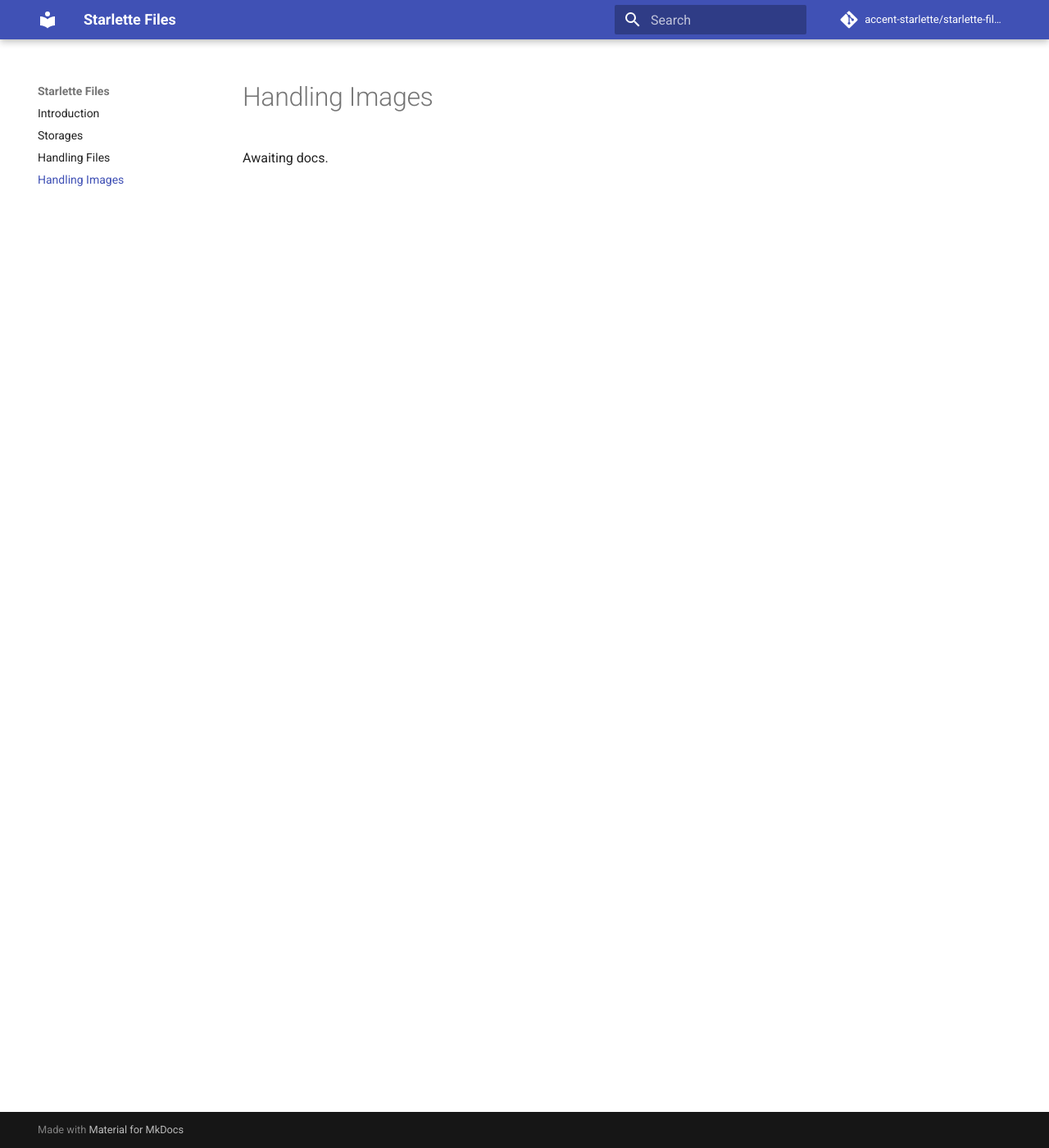
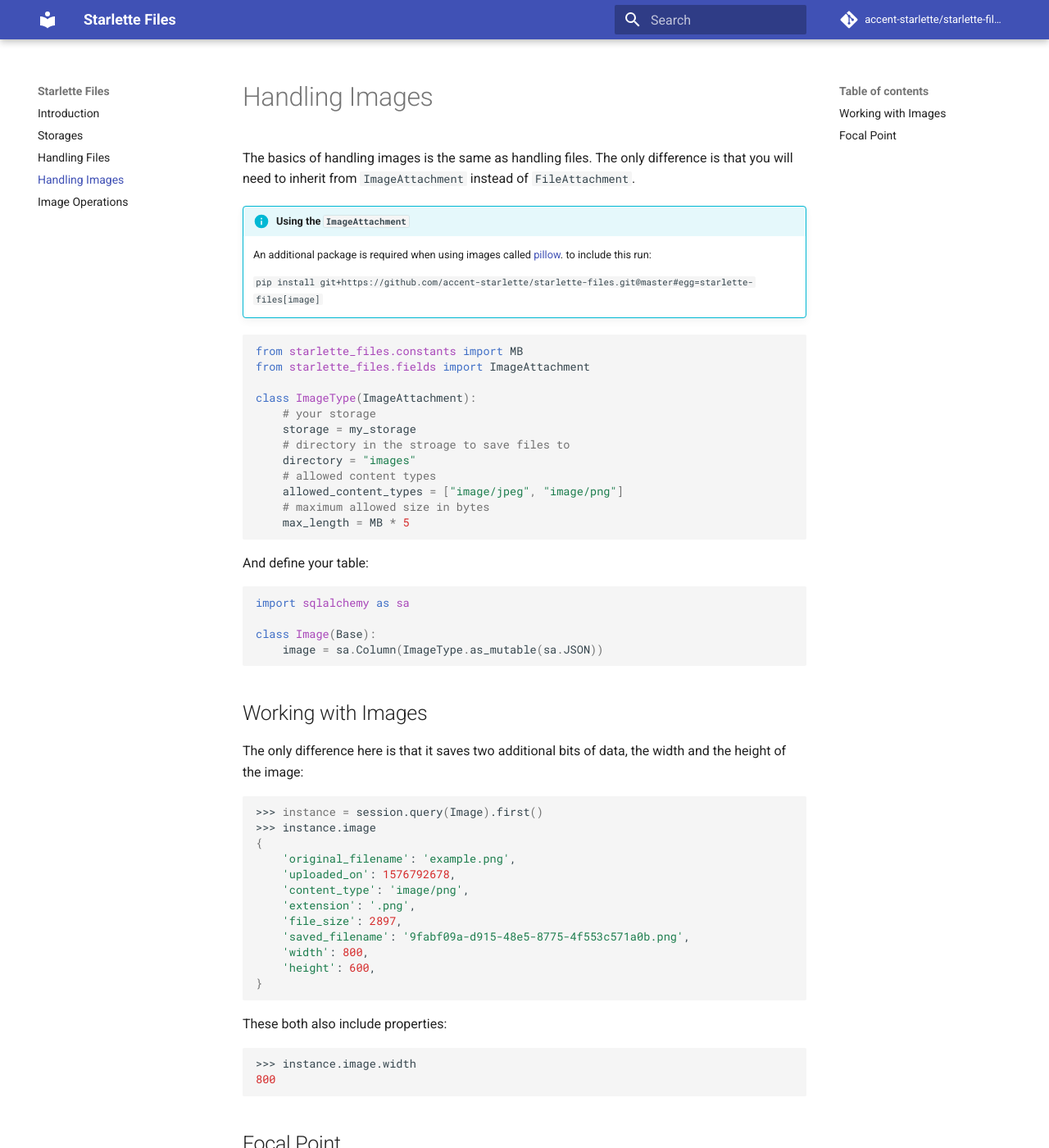
Before and after one commit to accent-starlette/starlette-files, an MkDocs documentation site: the page built from docs/handling_images.md, in a window 1280 px wide and 1400 px high. Shown: the whole window at 82% size. Built offline with MkDocs 1.6.1 and Material for MkDocs 9.7.7, drawn with Linux system fonts in a browser that asks for light colours; comment, search, counter and statistics services are not loaded; some of the changed text lies outside the part shown.

Commit message:
added handling images to docs

````diff
--- a/docs/handling_images.md
+++ b/docs/handling_images.md
@@ -1,3 +1,79 @@
 # Handling Images
 
-Awaiting docs.
+The basics of handling images is the same as handling files. The only difference is
+that you will need to inherit from `ImageAttachment` instead of `FileAttachment`.
+
+!!! info "Using the `ImageAttachment`"
+
+    An additional package is required when using images called [pillow](https://pypi.org/project/Pillow/).
+    to include this run:
+
+    ```pip install git+https://github.com/accent-starlette/starlette-files.git@master#egg=starlette-files[image]```
+
+```python
+from starlette_files.constants import MB
+from starlette_files.fields import ImageAttachment
+
+class ImageType(ImageAttachment):
+    # your storage
+    storage = my_storage
+    # directory in the stroage to save files to
+    directory = "images"
+    # allowed content types
+    allowed_content_types = ["image/jpeg", "image/png"]
+    # maximum allowed size in bytes
+    max_length = MB * 5
+```
+
+And define your table:
+
+```python
+import sqlalchemy as sa
+
+class Image(Base):
+    image = sa.Column(ImageType.as_mutable(sa.JSON))
+```
+
+## Working with Images
+
+The only difference here is that it saves two additional bits of data,
+the width and the height of the image:
+
+```bash
+>>> instance = session.query(Image).first()
+>>> instance.image
+{
+    'original_filename': 'example.png',
+    'uploaded_on': 1576792678,
+    'content_type': 'image/png',
+    'extension': '.png',
+    'file_size': 2897,
+    'saved_filename': '9fabf09a-d915-48e5-8775-4f553c571a0b.png',
+    'width': 800,
+    'height': 600,
+}
+```
+
+These both also include properties:
+
+```bash
+>>> instance.image.width
+800
+```
+
+## Focal Point
+
+On an `ImageAttachment` you can also specify a focal point. This is the area of
+the image that is most important.
+
+To set this you can do:
+
+```bash
+>>> instance.image.focal_point_x = 100  # px from the left
+>>> instance.image.focal_point_y = 100  # px from the top
+>>> instance.image.focal_point_width = 100  # width
+>>> instance.image.focal_point_height = 100  # height
+```
+
+This is useful when dealing with [image operations](../image_operations) such as the
+[fill operation](../image_operations#fill).
--- a/mkdocs.yml
+++ b/mkdocs.yml
@@ -13,6 +13,7 @@ nav:
     - Storages: 'storages.md'
     - Handling Files: 'handling_files.md'
     - Handling Images: 'handling_images.md'
+    - Image Operations: 'image_operations.md'
 
 markdown_extensions:
   - markdown.extensions.admonition
````
Also changed, not shown: docs/handling_files.md (+6 -6 lines), docs/image_operations.md (added, +272 -0 lines), docs/index.md (+2 -2 lines), docs/storages.md (+2 -1 lines).
